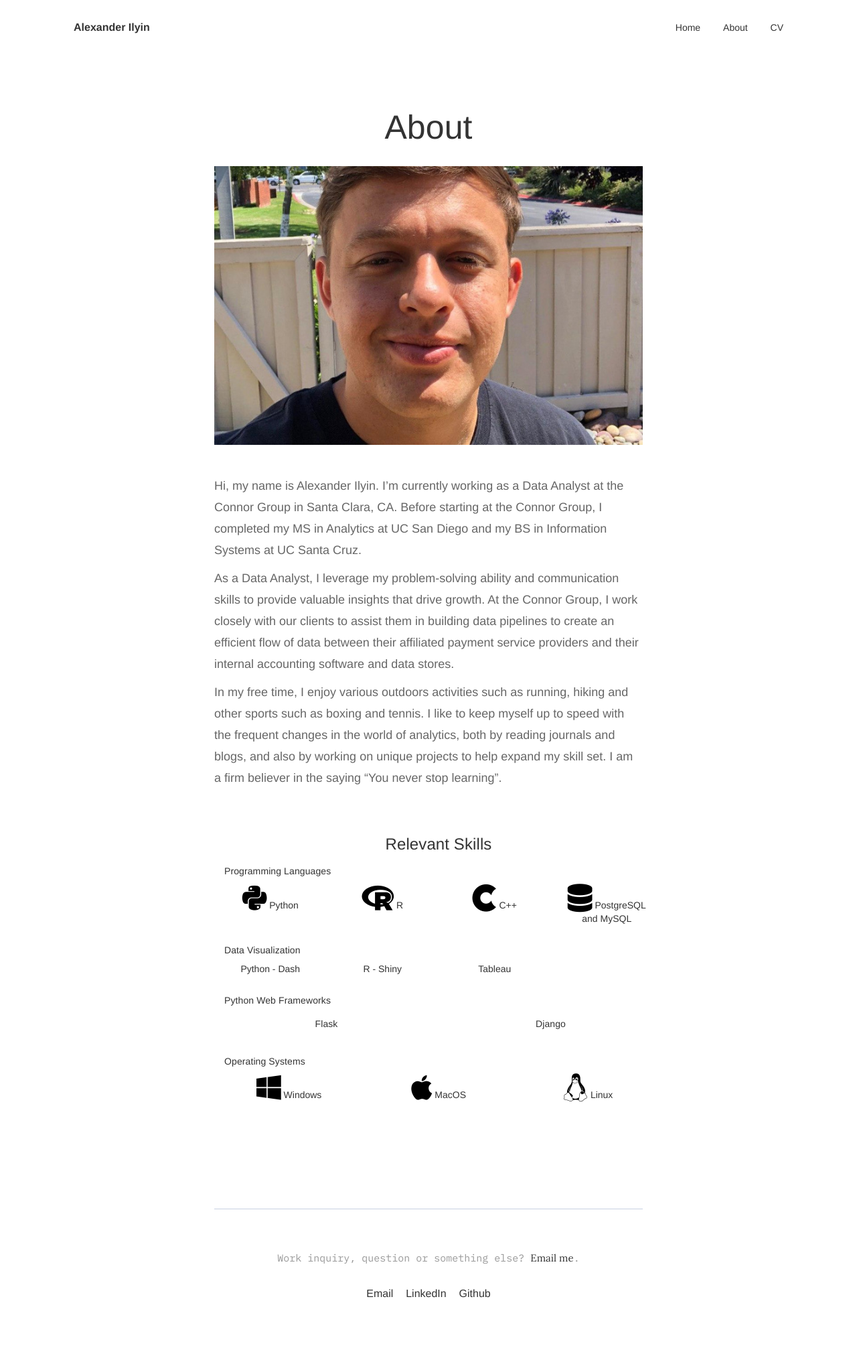
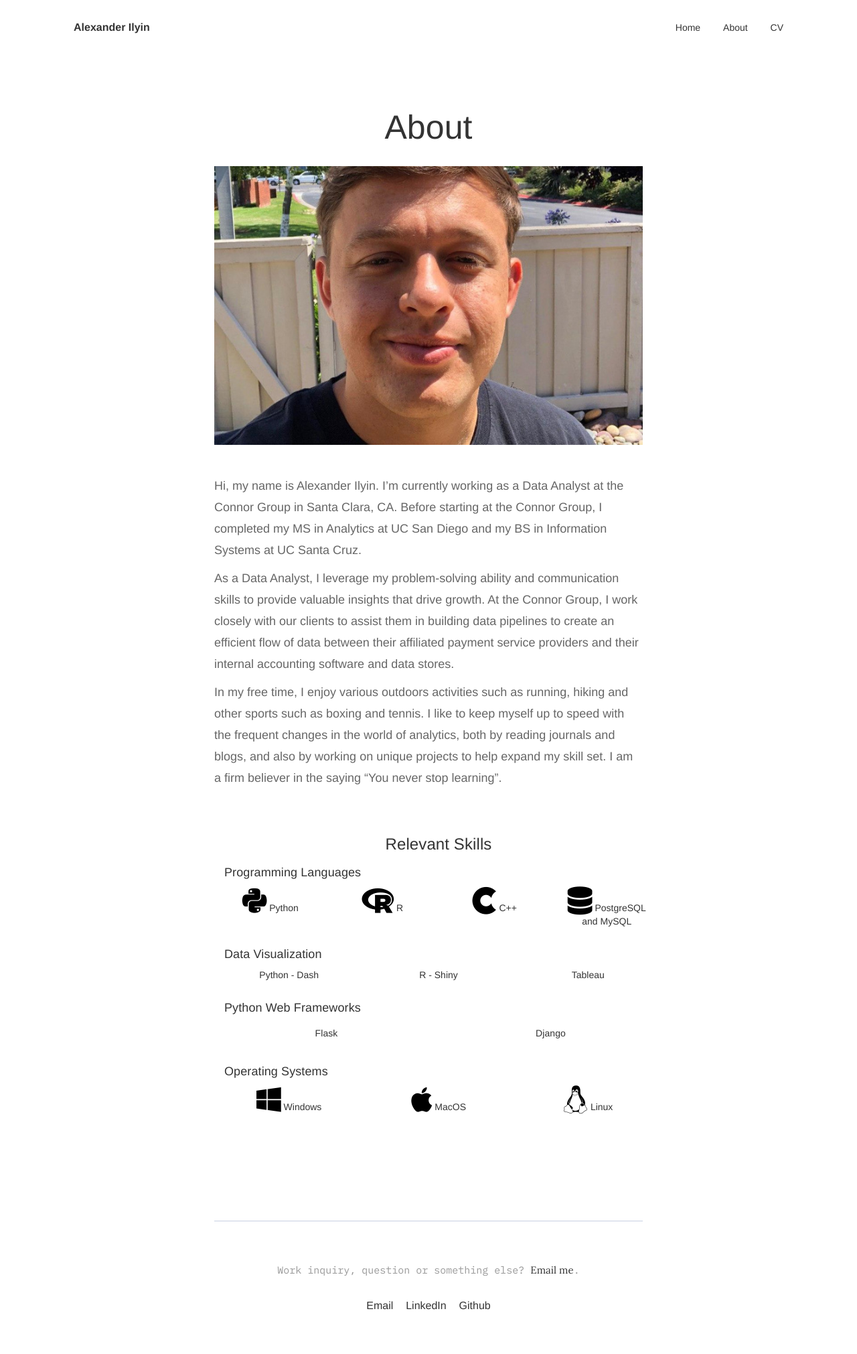
Before and after one commit to alexilyin1/alexilyin1.github.io, a Jekyll site: the page built from _pages/about.md, in a window 1280 px wide. Shown: the whole page at 67% size. Built offline with Jekyll 4.4.1, drawn with Linux system fonts in a browser that asks for light colours; nearby versions of some CDN libraries.

```diff
--- a/_layouts/about.html
+++ b/_layouts/about.html
@@ -23,7 +23,7 @@ layout: default
       </div>
       <div class="d-flex justify-content-center">
         <div class="container">
-          <h5>Programming Languages</h5>
+          <h4>Programming Languages</h4>
           <div class="row">
             <div class="col-6 col-md-3 d-flex justify-content-center text-center">
               <i class="fab fa-python fa-3x" style="color:black;"></i>
@@ -43,20 +43,20 @@ layout: default
             </div>
           </div>
           <br>
-          <h5>Data Visualization</h5>
+          <h4>Data Visualization</h4>
           <div class="row">
-            <div class="col-6 col-md-3 d-flex justify-content-center text-center">
+            <div class="col-6 col-md-4 d-flex justify-content-center text-center">
               Python - Dash
             </div>
-            <div class="col-6 col-md-3 d-flex justify-content-center text-center">
+            <div class="col-6 col-md-4 d-flex justify-content-center text-center">
               R - Shiny
             </div>
-            <div class="col-6 col-md-3 d-flex justify-content-center text-center">
+            <div class="col-6 col-md-4 d-flex justify-content-center text-center">
               Tableau
             </div>
           </div>
           <br>
-          <h5>Python Web Frameworks</h5>
+          <h4>Python Web Frameworks</h4>
           <div class="row">
             <div class="col-6 col-md-6 d-flex justify-content-center text-center">
               <h5>Flask</h5>
@@ -66,7 +66,7 @@ layout: default
             </div>
           </div>
           <br>
-          <h5>Operating Systems</h5>
+          <h4>Operating Systems</h4>
           <div class="row">
             <div class="col-6 col-md-4 d-flex justify-content-center text-center">
               <i class="fab fa-windows fa-3x" style="color:black;"></i>
```
